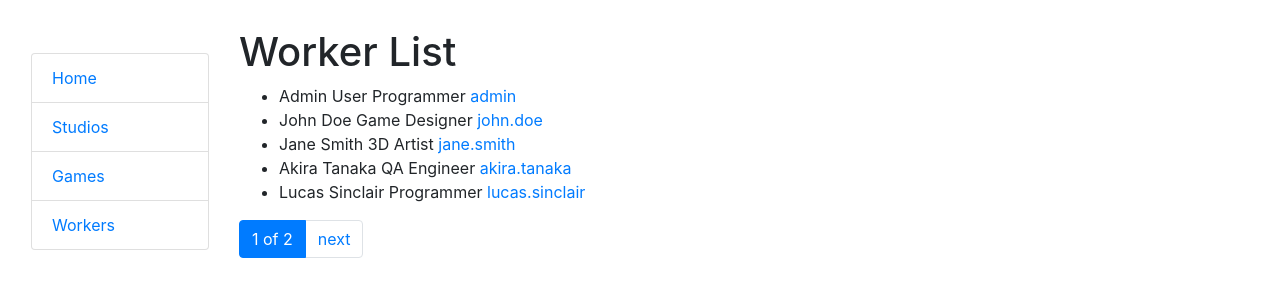
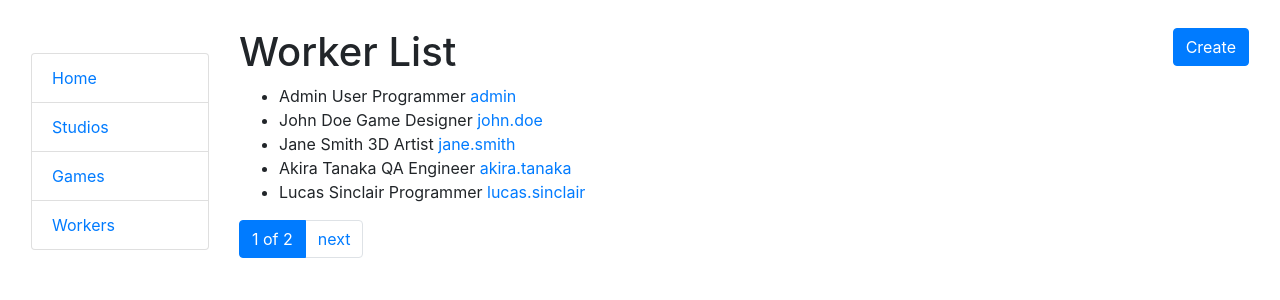
Before and after one commit to Sir-Churchill/game-studio, a Django app: page /workers/ in a window 1280 px wide. Shown: the top 300 px of the page. Run offline with Django 5.2, Linux system fonts and the light colour scheme; data comes from the database, SQL or seed files in the repository.

Commit message:
feat(ui): add create worker button to worker list page

```diff
--- a/templates/core/worker_list.html
+++ b/templates/core/worker_list.html
@@ -2,7 +2,11 @@
 
 
 {% block content %}
-    <h1>Worker List</h1>
+    <h1>Worker List
+    <a class="btn btn-primary float-right" href="{% url 'core:worker-create' %}">
+        Create
+    </a>
+    </h1>
 
     {% if worker_list %}
         <ul>
```
